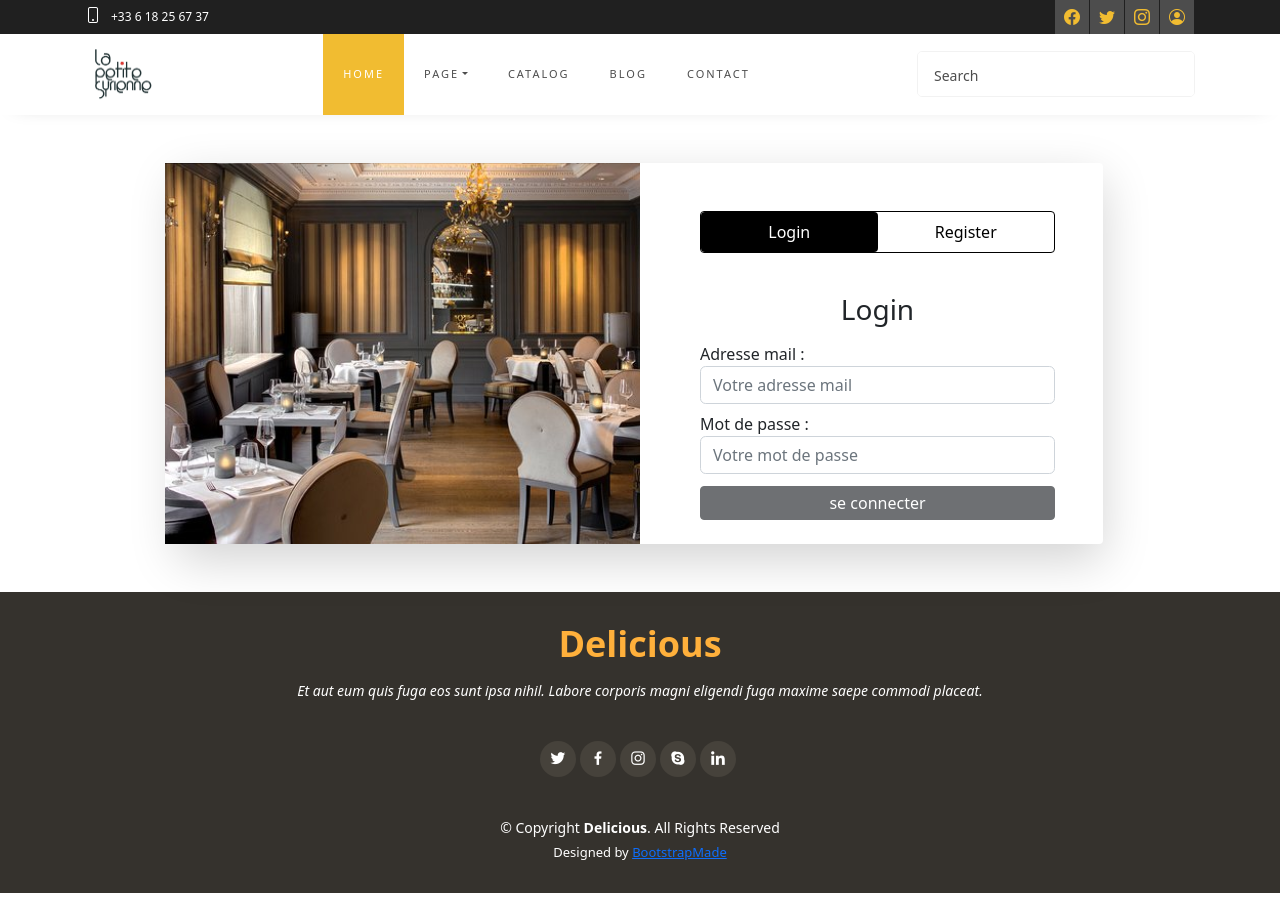
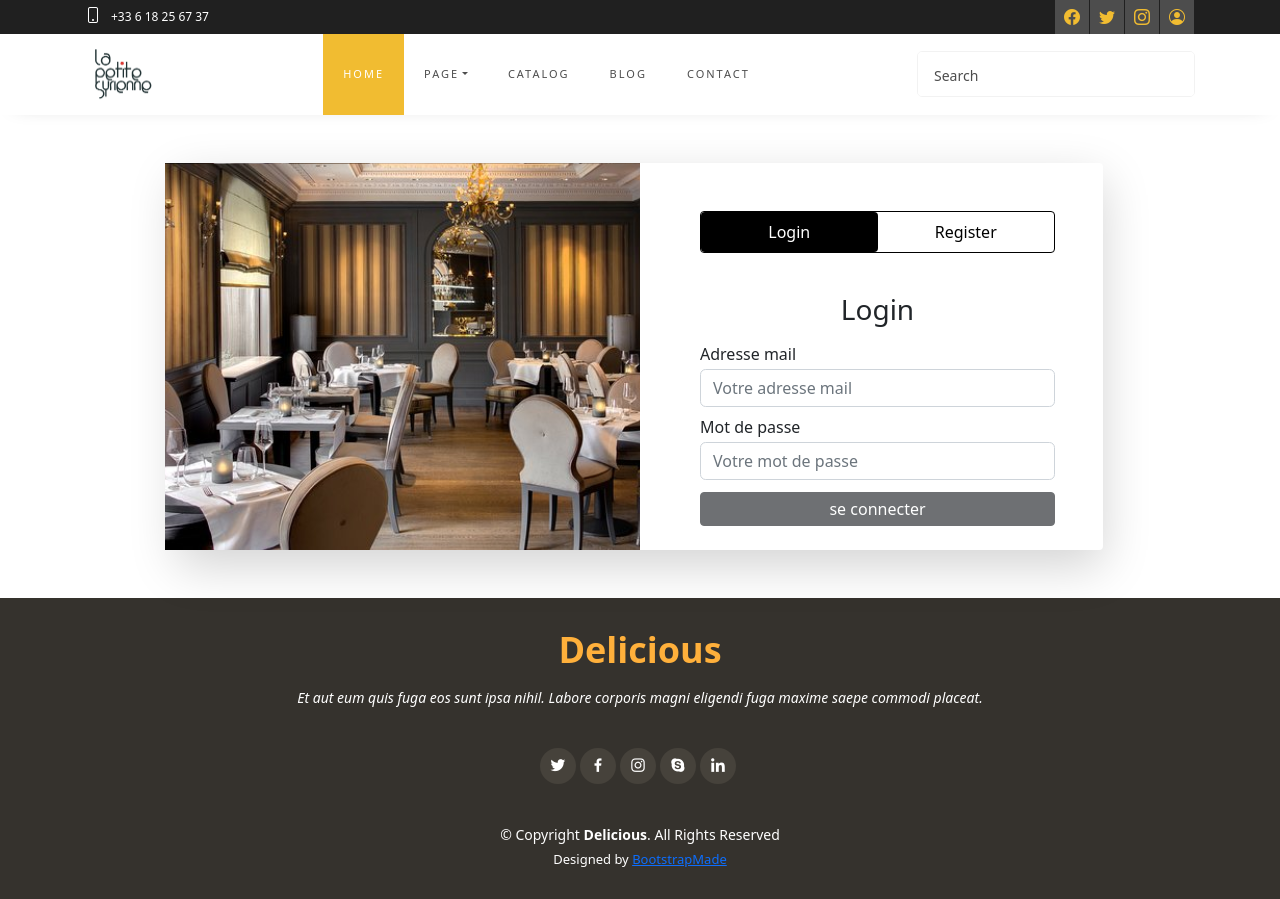
Before and after one commit to hatimmrabet/GestionResto, an Angular app: page /login in a window 1280 px wide. Built offline with nearby package versions, Linux system fonts and the light colour scheme.

Commit message:
passer le style du login au fichier scss

```diff
--- a/src/app/components/login/login.component.html
+++ b/src/app/components/login/login.component.html
@@ -51,14 +51,15 @@
                 <div class="user">
                   <form [formGroup]="loginForm" (ngSubmit)="onSubmitLoginForm()">
                     <div class="form-group mb-2">
-                      <label class="font-weight-bold">Adresse mail :</label>
+                      <label>Adresse mail</label>
                       <input type="text" name="email" id="email1" formControlName="email"
-                        placeholder="Votre adresse mail" class="form-control" style="border-radius: 0.35rem;">
+                        placeholder="Votre adresse mail" class="form-control">
                     </div>
                     <div class="form-group mb-2">
-                      <label class="font-weight-bold">Mot de passe :</label>
+                      <label>Mot de passe</label>
                       <input type="password" name="password" id="password1" formControlName="password"
-                        placeholder="Votre mot de passe" class="form-control" style="border-radius: 0.35rem;">
+                        placeholder="Votre mot de passe" class="form-control">
+
                     </div>
                     <div class="form-group">
                       <input type="submit" name="submit" value="se connecter"
@@ -85,41 +86,40 @@
                   <form [formGroup]="signupForm" (ngSubmit)="onSubmitSignupForm()">
                     <div class="row">
                       <div class="form-group col-md-6 mb-2">
-                        <label class="font-weight-bold">Nom :</label>
+                        <label>Nom</label>
                         <input type="text" id="lastName" formControlName="lastName" placeholder="Joe"
-                          class="form-control" style="border-radius: 0.35rem;">
+                          class="form-control">
                       </div>
                       <div class="form-group col-md-6 mb-2">
-                        <label class="font-weight-bold">Prenom :</label>
+                        <label>Prenom</label>
                         <input type="text" id="firstName" formControlName="firstName" placeholder="Biden"
-                          class="form-control" style="border-radius: 0.35rem;">
+                          class="form-control">
                       </div>
                     </div>
                     <div class="form-group mb-2">
-                      <label class="font-weight-bold">Adresse mail :</label>
+                      <label>Adresse mail</label>
                       <input type="text" id="email2" formControlName="email" placeholder="joe@gmail.com"
-                        class="form-control" style="border-radius: 0.35rem;">
+                        class="form-control">
                     </div>
                     <div class="form-group mb-2">
-                      <label class="font-weight-bold">Mot de passe :</label>
+                      <label>Mot de passe</label>
                       <input type="password" id="password2" formControlName="password" placeholder="******"
-                        class="form-control" style="border-radius: 0.35rem;">
+                        class="form-control">
                     </div>
                     <div class="form-group mb-2">
-                      <label class="font-weight-bold">Adresse postale :</label>
+                      <label>Adresse postale</label>
                       <input type="text" id="address" formControlName="address"
-                        placeholder="20 rue de la route, 59800, Lille" class="form-control"
-                        style="border-radius: 0.35rem;">
+                        placeholder="20 rue de la route, 59800, Lille" class="form-control">
                     </div>
                     <div class="form-group mb-2">
-                      <label class="font-weight-bold">Numero de telephone :</label>
+                      <label>Numero de telephone</label>
                       <input type="tel" pattern="[0-9]*" id="phoneNumber" formControlName="phoneNumber"
-                        placeholder="060000001" class="form-control" style="border-radius: 0.35rem;">
+                        placeholder="060000001" class="form-control">
                     </div>
                     <div class="form-group mb-2">
-                      <label class="font-weight-bold">date de naissance :</label>
+                      <label>Date de naissance</label>
                       <input type="date" id="birthDate" formControlName="birthDate" placeholder="30/06/2000"
-                        class="form-control" style="border-radius: 0.35rem;">
+                        class="form-control">
                     </div>
                     <div class="form-group">
                       <input type="submit" name="submit" value="s'inscrire"
--- a/src/app/components/login/login.component.scss
+++ b/src/app/components/login/login.component.scss
@@ -13,3 +13,12 @@
   }
 
 }
+
+.user {
+  label {
+    margin-bottom: 0.2rem;
+  }
+  input {
+    border-radius: 0.35rem;
+  }
+}
```
